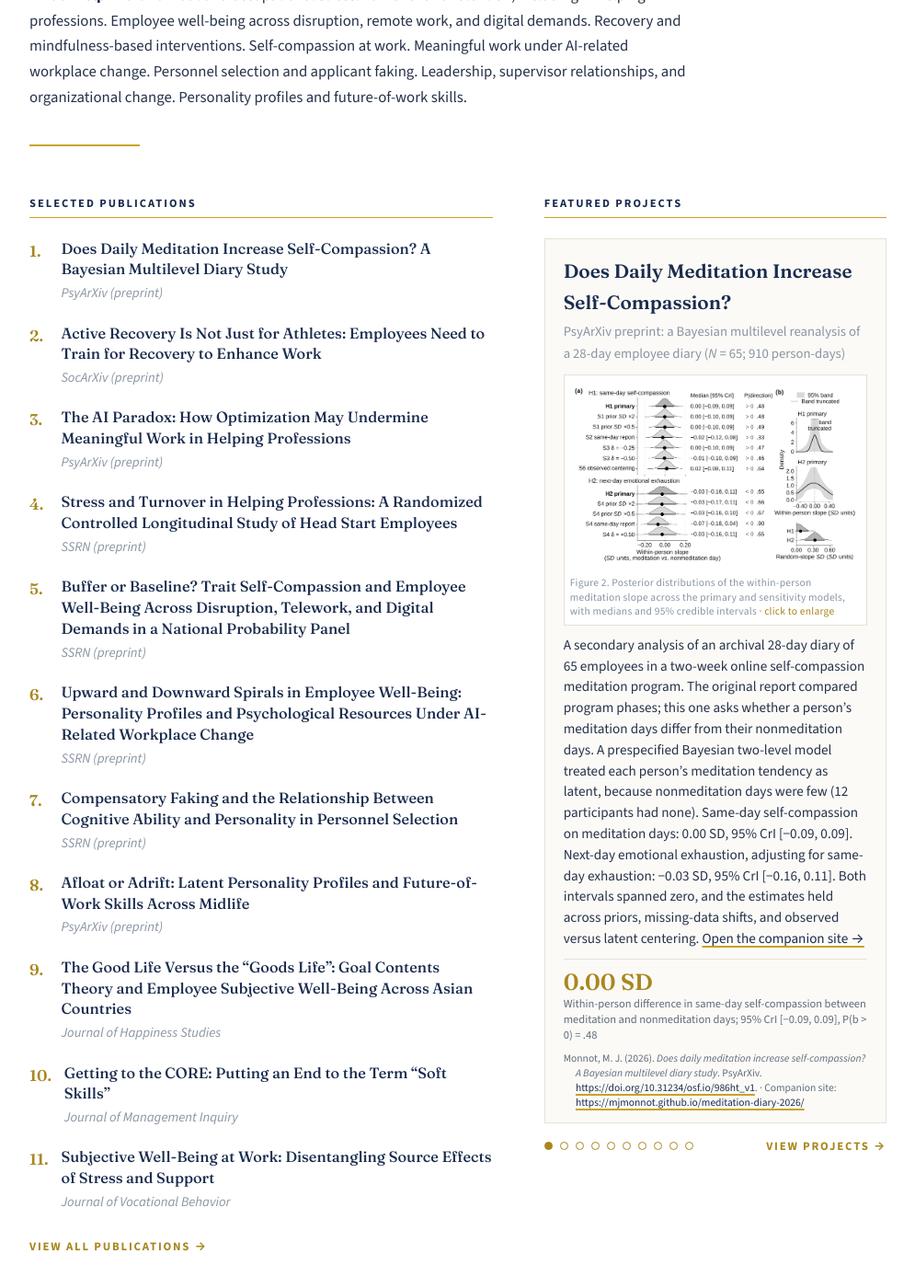
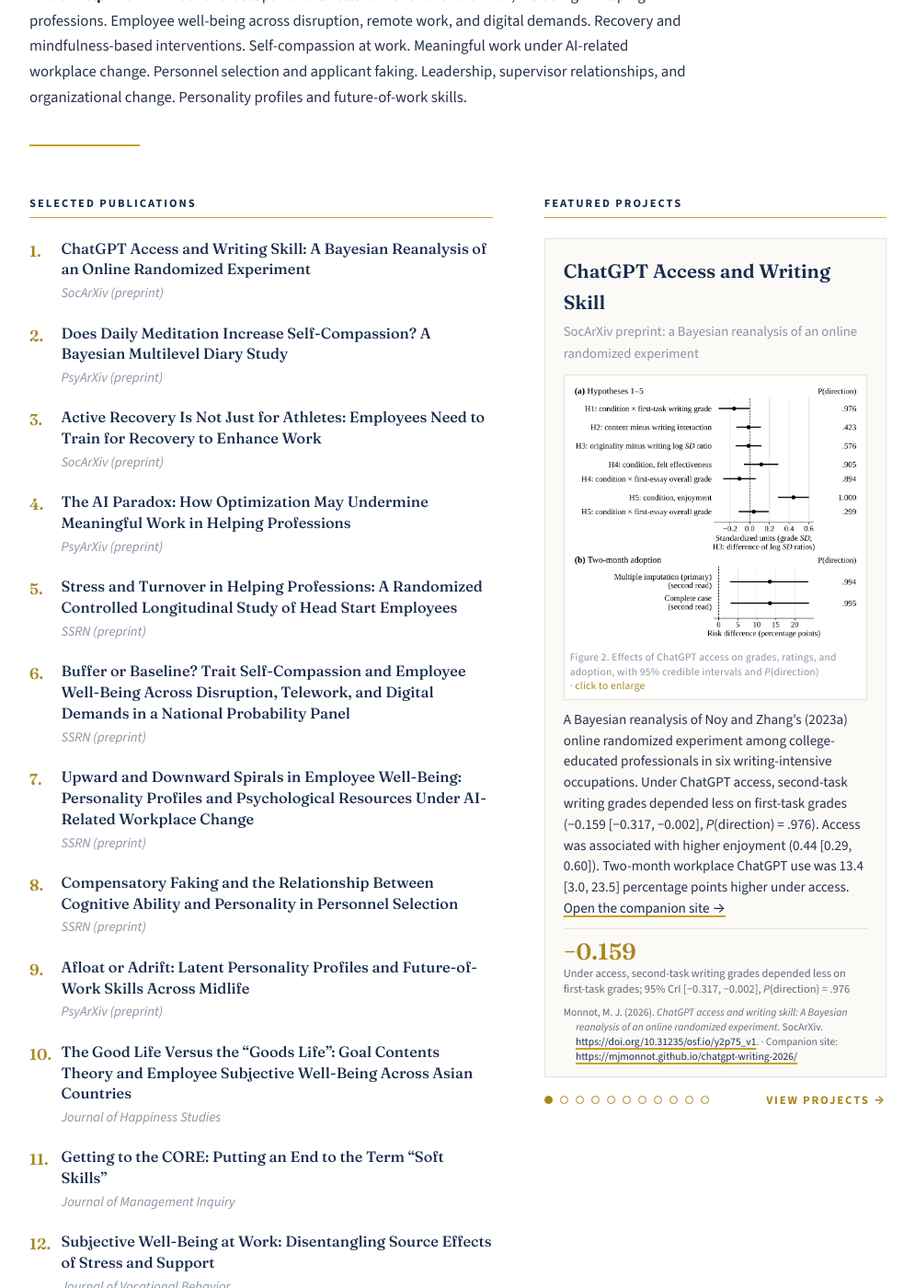
Before and after one commit to mjmonnot/mjmonnot.github.io, a Jekyll site: the page built from index.md, in a window 1280 px wide and 1400 px high, scrolled down 449 px. Shown: the whole window at 92% size, without its empty margins (142-1137 px from the left). Built offline with Jekyll 4.4.1, drawn with Linux system fonts in a browser that asks for light colours.

Commit message:
Add CGW companion page and publication entry (SocArXiv y2p75_v1)
Publish chatgpt-writing-2026 from gated CGW v0.74_sc21c r2 with live DOI
10.31235/osf.io/y2p75_v1. Add publications entry, home feature card, and
projects section. Coach left off (still pending).

```diff
--- /dev/null
+++ b/chatgpt-writing-2026/index.html
@@ -0,0 +1,69 @@
+<!DOCTYPE html>
+<html lang="en">
+<head>
+  <meta charset="utf-8">
+  <meta name="viewport" content="width=device-width, initial-scale=1">
+  <title>ChatGPT Access and Writing Skill: A Bayesian Reanalysis of an Online Randomized Experiment | Matthew J. Monnot</title>
+  <meta name="description" content="Under access, second-task writing grades depended less on first-task grades (−0.159); access was associated with higher enjoyment (0.44); two-month workplace ChatGPT use was 13.4 percentage points higher.">
+  <meta property="og:type" content="website">
+  <meta property="og:url" content="https://mjmonnot.github.io/chatgpt-writing-2026/">
+  <meta property="og:title" content="ChatGPT Access and Writing Skill: A Bayesian Reanalysis of an Online Randomized Experiment">
+  <meta property="og:description" content="Under access, second-task writing grades depended less on first-task grades (−0.159); access was associated with higher enjoyment (0.44); two-month workplace ChatGPT use was 13.4 percentage points higher.">
+  <meta property="og:image" content="https://mjmonnot.github.io/chatgpt-writing-2026/assets/figure2_effects_forest.png">
+  <meta property="og:site_name" content="Matthew J. Monnot">
+  <meta name="twitter:card" content="summary_large_image">
+  <meta name="twitter:title" content="ChatGPT Access and Writing Skill: A Bayesian Reanalysis of an Online Randomized Experiment">
+  <meta name="twitter:description" content="Under access, second-task writing grades depended less on first-task grades (−0.159); access was associated with higher enjoyment (0.44); two-month workplace ChatGPT use was 13.4 percentage points higher.">
+  <meta name="twitter:image" content="https://mjmonnot.github.io/chatgpt-writing-2026/assets/figure2_effects_forest.png">
+  <link rel="preconnect" href="https://fonts.googleapis.com">
+  <link href="https://fonts.googleapis.com/css2?family=Source+Sans+3:ital,wght@0,400;0,650;0,700;1,400&amp;family=Source+Serif+4:ital,wght@0,400;0,600;1,400&amp;display=swap" rel="stylesheet">
+  <link rel="stylesheet" href="assets/bag.css">
+</head>
+<body>
+<header class="hero wrap">
+  <p class="kicker">SocArXiv preprint</p>
+  <h1>ChatGPT Access and Writing Skill: A Bayesian Reanalysis of an Online Randomized Experiment</h1>
+  <ul class="headlines">
+    <li>Under access, second-task writing grades depended less on first-task grades, −0.159 [−0.317, −0.002], with <em>P</em>(direction) = .976.</li>
+    <li>Access was associated with higher enjoyment, 0.44 [0.29, 0.60], with <em>P</em>(direction) = 1.000.</li>
+    <li>Two-month workplace ChatGPT use was 13.4 [3.0, 23.5] percentage points higher under access.</li>
+  </ul>
+  <hr class="rule">
+  <p>Matthew J. Monnot, Vocentive. Contact: matt@vocentive.com.</p>
+</header>
+
+<main class="wrap">
+  <h2>Summary</h2>
+  <p>Generative writing tools are entering professional work, and their effects differ across people. I reanalyze a published online randomized experiment in which college-educated professionals in six writing-intensive occupations completed two incentivized writing tasks, and a randomly assigned half were given access to ChatGPT before the second task (Noy &amp; Zhang, 2023a). I ask whether access weakens the link between first-task and second-task writing grades, whether that weakening is stronger for writing than for content, whether access narrows differences between people more for originality than for writing quality, and how access relates to felt effectiveness and enjoyment on the task. Two-month workplace use of ChatGPT is a secondary outcome.</p>
+  <p>I fit Bayesian regression models with weakly informative priors to the linear and convex incentive conditions. Each estimate is a posterior median with a 95% equal-tailed credible interval and the posterior probability of the predicted direction, <em>P</em>(direction), with no decision cutoffs. Under access, second-task writing grades depended less on first-task grades, −0.159 [−0.317, −0.002], with <em>P</em>(direction) = .976. Access was associated with higher enjoyment, 0.44 [0.29, 0.60], with <em>P</em>(direction) = 1.000. After a disclosed code correction, two-month workplace use of ChatGPT was 13.4 [3.0, 23.5] percentage points higher under access, with <em>P</em>(difference &gt; 0) = .994.</p>
+
+  <h2>Methods</h2>
+  <p>Participants were college-educated professionals recruited on Prolific in marketing, grant writing, consulting, data analysis, human resources, and management. Of the 453 randomized participants (218 with ChatGPT access and 235 in the comparison condition), 359 were in the primary sample (the linear and convex incentive conditions: 172 access, 187 comparison), and 94 were in the exact-time condition. Access condition was assigned after the first task. Graders who were not told the writer’s condition rated each essay on a 1–7 scale for overall quality, writing quality, content quality, and originality.</p>
+  <p>I fit confirmatory analyses with Bayesian multilevel, multivariate, and distributional models in brms. This is a secondary analysis of the original authors’ archival files on the Open Science Framework (<a href="https://doi.org/10.17605/OSF.IO/XD7QW">10.17605/OSF.IO/XD7QW</a>). This reanalysis was not registered. Design label: online randomized experiment.</p>
+
+  <h2>Figures</h2>
+  <figure>
+    <img src="assets/figure1_consort_flow.png" alt="Figure 1: participant flow following CONSORT 2025, from randomization through primary-sample analysis counts." width="3900" height="3000" style="width:100%;height:auto">
+    <figcaption><strong>Figure 1</strong><em> Participant Flow (CONSORT 2025).</em> <em>Note.</em> The flow branches at randomization. Of the 453 randomized participants (218 with ChatGPT access and 235 in the comparison condition), 359 were in the primary sample, the linear and convex incentive conditions (172 access, 187 comparison), and 94 were in the exact-time condition (46 access, 48 comparison), a separate branch that is described but not modeled. From the primary sample, three parallel boxes, not nested in one another, show the participants with each outcome available: writing, content, and originality grades for 353 (167 access, 186 comparison), felt effectiveness and enjoyment for 357 (170 access, 187 comparison), and the two-month adoption item, answered by 289 (139 access, 150 comparison). Below each availability box, an analyzed box gives the participants in each model, those with the outcome and all baseline covariates observed (see Participants): the models for Hypotheses 1 and 2, Hypothesis 3, and Hypotheses 4 and 5, and for adoption the complete-case model (276) and the multiple-imputation model, which uses all 359 participants in the primary sample.</figcaption>
+  </figure>
+  <figure>
+    <img src="assets/figure2_effects_forest.png" alt="Figure 2: forest plot of ChatGPT access effects on grades, ratings, and adoption with 95% credible intervals and P(direction)." width="3900" height="3519" style="width:100%;height:auto">
+    <figcaption><strong>Figure 2</strong><em> Effects of ChatGPT Access on Grades, Ratings, and Adoption.</em> <em>Note.</em> Primary sample (<em>n</em> = 359; the analysis <em>ns</em> for each model are given in Tables 3 and 4 and Figure 1). Values come only from fits that met every convergence and Monte Carlo error criterion in Method; estimates for Hypotheses 1, 2, 4, and 5 are in the standardized units defined in Method, the Hypothesis 3 estimate is a difference of log standard-deviation ratios, and adoption is a risk difference in percentage points from the corrected follow-up analysis (see Appendix, Adoption Analyses Reestimated After a Code Correction). Circles mark posterior medians, horizontal lines mark 95% equal-tailed credible intervals, the dashed vertical line marks zero, and the column at right gives <em>P</em>(direction); an estimand without an estimate is labeled not estimable. <em>P</em>(direction) = posterior probability that the effect is in the predicted direction; CrI = 95% equal-tailed credible interval; <em>SD</em> = standard deviation.</figcaption>
+  </figure>
+
+  <h2>Links</h2>
+  <ul class="clean">
+    <li>Preprint: SocArXiv, <a href="https://doi.org/10.31235/osf.io/y2p75_v1">https://doi.org/10.31235/osf.io/y2p75_v1</a>.</li>
+    <li>DOI: <a href="https://doi.org/10.31235/osf.io/y2p75_v1">10.31235/osf.io/y2p75_v1</a></li>
+    <li>Data (original deposit): <a href="https://doi.org/10.17605/OSF.IO/XD7QW">https://doi.org/10.17605/OSF.IO/XD7QW</a></li>
+  </ul>
+
+  <p class="note">Monnot, M. J. (2026). <em>ChatGPT access and writing skill: A Bayesian reanalysis of an online randomized experiment</em>. SocArXiv. Preprint: SocArXiv, <a href="https://doi.org/10.31235/osf.io/y2p75_v1">https://doi.org/10.31235/osf.io/y2p75_v1</a>.</p>
+</main>
+
+  <p class="tools-used wrap"><strong>Tools used.</strong> R (brms); HTML and CSS.</p>
+<footer class="site"><div class="wrap">
+  Matthew J. Monnot · matt@vocentive.com
+</div></footer>
+</body>
+</html>
--- a/index.md
+++ b/index.md
@@ -17,6 +17,12 @@
     <p class="section-label">Selected Publications</p>
     <hr class="label-rule">
     <ol class="pub-list">
+      <li>
+        <div>
+          <p class="pub-title"><a href="/publications/2026-chatgpt-writing.html">ChatGPT Access and Writing Skill: A Bayesian Reanalysis of an Online Randomized Experiment</a></p>
+          <p class="pub-journal">SocArXiv (preprint)</p>
+        </div>
+      </li>
       <li>
         <div>
           <p class="pub-title"><a href="/publications/2026-meditation-self-compassion-diary.html">Does Daily Meditation Increase Self-Compassion? A Bayesian Multilevel Diary Study</a></p>
@@ -93,6 +99,22 @@
     <div class="feature-carousel" data-feature-carousel data-interval="10000" aria-roledescription="carousel" aria-label="Featured projects">
       <div class="feature-carousel-track">
         <article class="feature-card feature-slide is-active" data-slide="0" aria-hidden="false">
+          <p class="feature-title"><a href="/chatgpt-writing-2026/">ChatGPT Access and Writing Skill</a></p>
+          <p class="feature-sub">SocArXiv preprint: a Bayesian reanalysis of an online randomized experiment</p>
+          <figure class="feature-figure feature-figure--wide">
+            <a class="feature-figure-link" href="{{ "/assets/images/chatgpt-writing-fig2-effects-forest.png" | relative_url }}" data-lightbox aria-label="Enlarge Figure 2: forest plot of ChatGPT access effects">
+              <img src="{{ "/assets/images/chatgpt-writing-fig2-effects-forest.png" | relative_url }}" alt="Figure 2 from the preprint: forest plot of ChatGPT access effects on grades, ratings, and adoption with 95% credible intervals and P(direction)." width="1600" height="1444" loading="lazy">
+            </a>
+            <figcaption>Figure 2. Effects of ChatGPT access on grades, ratings, and adoption, with 95% credible intervals and <em>P</em>(direction) <span class="feature-figure-hint">· click to enlarge</span></figcaption>
+          </figure>
+          <p class="feature-desc">A Bayesian reanalysis of Noy and Zhang&rsquo;s (2023a) online randomized experiment among college-educated professionals in six writing-intensive occupations. Under ChatGPT access, second-task writing grades depended less on first-task grades (&minus;0.159 [&minus;0.317, &minus;0.002], <em>P</em>(direction) = .976). Access was associated with higher enjoyment (0.44 [0.29, 0.60]). Two-month workplace ChatGPT use was 13.4 [3.0, 23.5] percentage points higher under access. <a href="/chatgpt-writing-2026/">Open the companion site &rarr;</a></p>
+          <div class="feature-stat">
+            <span class="stat-value">&minus;0.159</span>
+            <span class="stat-note">Under access, second-task writing grades depended less on first-task grades; 95% CrI [&minus;0.317, &minus;0.002], <em>P</em>(direction) = .976</span>
+          </div>
+          <p class="feature-cite">Monnot, M. J. (2026). <em>ChatGPT access and writing skill: A Bayesian reanalysis of an online randomized experiment</em>. SocArXiv. <a href="https://doi.org/10.31235/osf.io/y2p75_v1">https://doi.org/10.31235/osf.io/y2p75_v1</a>. &middot; Companion site: <a href="https://mjmonnot.github.io/chatgpt-writing-2026/">https://mjmonnot.github.io/chatgpt-writing-2026/</a></p>
+        </article>
+        <article class="feature-card feature-slide" data-slide="1" aria-hidden="true">
           <p class="feature-title"><a href="/meditation-diary-2026/">Does Daily Meditation Increase Self-Compassion?</a></p>
           <p class="feature-sub">PsyArXiv preprint: a Bayesian multilevel reanalysis of a 28-day employee diary (<em>N</em> = 65; 910 person-days)</p>
           <figure class="feature-figure feature-figure--wide">
@@ -108,7 +130,7 @@
           </div>
           <p class="feature-cite">Monnot, M. J. (2026). <em>Does daily meditation increase self-compassion? A Bayesian multilevel diary study</em>. PsyArXiv. <a href="https://doi.org/10.31234/osf.io/986ht_v1">https://doi.org/10.31234/osf.io/986ht_v1</a>. &middot; Companion site: <a href="https://mjmonnot.github.io/meditation-diary-2026/">https://mjmonnot.github.io/meditation-diary-2026/</a></p>
         </article>
-        <article class="feature-card feature-slide" data-slide="1" aria-hidden="true">
+        <article class="feature-card feature-slide" data-slide="2" aria-hidden="true">
           <p class="feature-title"><a href="/recovery-training-2026/">Active Recovery Is Not Just for Athletes</a></p>
           <p class="feature-sub">SocArXiv preprint: a prespecified reanalysis of a randomized recovery-training trial</p>
           <figure class="feature-figure feature-figure--wide">
@@ -124,7 +146,7 @@
           </div>
           <p class="feature-cite">Monnot, M. J. (2026). <em>Active recovery is not just for athletes: Employees need to train for recovery to enhance work</em>. SocArXiv. Preprint: SocArXiv, <a href="https://doi.org/10.31235/osf.io/cz5g4_v1">https://doi.org/10.31235/osf.io/cz5g4_v1</a>. &middot; Companion site: <a href="https://mjmonnot.github.io/recovery-training-2026/">https://mjmonnot.github.io/recovery-training-2026/</a></p>
         </article>
-        <article class="feature-card feature-slide" data-slide="2" aria-hidden="true">
+        <article class="feature-card feature-slide" data-slide="3" aria-hidden="true">
           <p class="feature-title"><a href="/stress-turnover-headstart/">Stress and Turnover in Head Start</a></p>
           <p class="feature-sub">Six-month prediction from an intake survey in a randomized trial (<em>N</em> = 4,054)</p>
           <figure class="feature-figure feature-figure--wide">
@@ -140,7 +162,7 @@
           </div>
           <p class="feature-cite">Monnot, M. J. (2026). <em>Stress and turnover in helping professions: A randomized controlled longitudinal study of Head Start employees</em>. SSRN. <a href="https://doi.org/10.2139/ssrn.7637538">https://doi.org/10.2139/ssrn.7637538</a> &middot; Companion site: <a href="https://mjmonnot.github.io/stress-turnover-headstart/">https://mjmonnot.github.io/stress-turnover-headstart/</a></p>
         </article>
-        <article class="feature-card feature-slide" data-slide="3" aria-hidden="true">
+        <article class="feature-card feature-slide" data-slide="4" aria-hidden="true">
           <p class="feature-title"><a href="/buffer-or-baseline/">Buffer or Baseline?</a></p>
           <p class="feature-sub">Trait self-compassion in the GESIS Panel.pop (employed adults, 2018)</p>
           <figure class="feature-figure feature-figure--wide">
@@ -158,7 +180,7 @@
           <p class="feature-cite">Monnot, M. J. (2026). <em>Buffer or baseline? Trait self-compassion and employee well-being across disruption, telework, and digital demands in a national probability panel</em>. SSRN. <a href="https://doi.org/10.2139/ssrn.7622018">https://doi.org/10.2139/ssrn.7622018</a> &middot; Companion site: <a href="https://mjmonnot.github.io/buffer-or-baseline/">https://mjmonnot.github.io/buffer-or-baseline/</a></p>
         </article>
 
-        <article class="feature-card feature-slide" data-slide="4" aria-hidden="true">
+        <article class="feature-card feature-slide" data-slide="5" aria-hidden="true">
           <p class="feature-title"><a href="/wellbeing-spirals/">Upward and Downward Spirals in Employee Well-Being</a></p>
           <p class="feature-sub">Personality profiles &amp; psychological resources under AI-related change (LISS, 2008&ndash;2025)</p>
           <figure class="feature-figure feature-figure--wide">
@@ -176,7 +198,7 @@
           <p class="feature-cite">Monnot, M. J. (2026). <em>Upward and downward spirals in employee well-being: Personality profiles and psychological resources under AI-related workplace change</em>. SSRN. <a href="https://doi.org/10.2139/ssrn.7617538">https://doi.org/10.2139/ssrn.7617538</a> &middot; Companion site: <a href="https://mjmonnot.github.io/wellbeing-spirals/">https://mjmonnot.github.io/wellbeing-spirals/</a></p>
         </article>
 
-        <article class="feature-card feature-slide" data-slide="5" aria-hidden="true">
+        <article class="feature-card feature-slide" data-slide="6" aria-hidden="true">
           <p class="feature-title"><a href="/lec-2026/">The AI Paradox</a></p>
           <p class="feature-sub">PsyArXiv preprint &amp; SIOP Leading Edge Consortium 2026 digital goody bag</p>
           <figure class="feature-figure feature-figure--wide">
@@ -194,7 +216,7 @@
           <p class="feature-cite">Monnot, M. J., &amp; Thompson, I. (2026). <em>The AI paradox: How optimization may undermine meaningful work in helping professions</em>. PsyArXiv. <a href="https://doi.org/10.31234/osf.io/jzngq_v1">https://doi.org/10.31234/osf.io/jzngq_v1</a> &middot; Companion site: <a href="https://mjmonnot.github.io/lec-2026/">https://mjmonnot.github.io/lec-2026/</a></p>
         </article>
 
-        <article class="feature-card feature-slide" data-slide="6" aria-hidden="true">
+        <article class="feature-card feature-slide" data-slide="7" aria-hidden="true">
           <p class="feature-title">Predicting Personality from Text</p>
           <p class="feature-sub">SIOP 2019 Machine Learning Competition &mdash; post-hoc winning solution</p>
           <figure class="feature-figure">
@@ -210,7 +232,7 @@
           </div>
         </article>
 
-        <article class="feature-card feature-slide" data-slide="7" aria-hidden="true">
+        <article class="feature-card feature-slide" data-slide="8" aria-hidden="true">
           <p class="feature-title"><a href="/afloat-or-adrift/">Afloat or Adrift</a></p>
           <p class="feature-sub">Latent personality profiles &amp; future-of-work skills (MIDUS)</p>
           <figure class="feature-figure">
@@ -227,7 +249,7 @@
           <p class="feature-cite">Monnot, M. J. (2026). <em>Afloat or adrift: A longitudinal study of latent personality profiles and future-of-work skills across midlife</em>. PsyArXiv. <a href="https://doi.org/10.31234/osf.io/9r6hd_v1">https://doi.org/10.31234/osf.io/9r6hd_v1</a> &middot; Companion site: <a href="https://mjmonnot.github.io/afloat-or-adrift/">https://mjmonnot.github.io/afloat-or-adrift/</a></p>
         </article>
 
-        <article class="feature-card feature-slide" data-slide="8" aria-hidden="true">
+        <article class="feature-card feature-slide" data-slide="9" aria-hidden="true">
           <p class="feature-title">Automated Meta-Analytic Coding</p>
           <p class="feature-sub">SIOP 2026 Machine Learning Competition &mdash; team One Hot Key</p>
           <figure class="feature-figure feature-figure--wide">
@@ -243,7 +265,7 @@
           </div>
         </article>
 
-        <article class="feature-card feature-slide" data-slide="9" aria-hidden="true">
+        <article class="feature-card feature-slide" data-slide="10" aria-hidden="true">
           <p class="feature-title"><a href="/faking-costs/">What Faking Costs a Hiring Funnel</a></p>
           <p class="feature-sub">Monte Carlo simulation fit to meta-analytic applicant estimates</p>
           <figure class="feature-figure feature-figure--wide">
@@ -264,16 +286,17 @@
 
       <div class="feature-carousel-footer">
         <div class="feature-dots" role="tablist" aria-label="Choose featured project">
-          <button type="button" class="feature-dot is-active" role="tab" aria-selected="true" aria-label="Show project 1 of 10: Does Daily Meditation Increase Self-Compassion?"></button>
-          <button type="button" class="feature-dot" role="tab" aria-selected="false" aria-label="Show project 2 of 10: Active Recovery Is Not Just for Athletes"></button>
-          <button type="button" class="feature-dot" role="tab" aria-selected="false" aria-label="Show project 3 of 10: Stress and Turnover in Head Start"></button>
-          <button type="button" class="feature-dot" role="tab" aria-selected="false" aria-label="Show project 4 of 10: Buffer or Baseline (GESIS Panel.pop)"></button>
-          <button type="button" class="feature-dot" role="tab" aria-selected="false" aria-label="Show project 5 of 10: Upward and Downward Spirals in Employee Well-Being (LISS)"></button>
-          <button type="button" class="feature-dot" role="tab" aria-selected="false" aria-label="Show project 6 of 10: The AI Paradox (LEC 2026)"></button>
-          <button type="button" class="feature-dot" role="tab" aria-selected="false" aria-label="Show project 7 of 10: Predicting Personality from Text"></button>
-          <button type="button" class="feature-dot" role="tab" aria-selected="false" aria-label="Show project 8 of 10: Afloat or Adrift (MIDUS)"></button>
-          <button type="button" class="feature-dot" role="tab" aria-selected="false" aria-label="Show project 9 of 10: SIOP 2026 Meta-Analytic Coding"></button>
-          <button type="button" class="feature-dot" role="tab" aria-selected="false" aria-label="Show project 10 of 10: What Faking Costs a Hiring Funnel"></button>
+          <button type="button" class="feature-dot is-active" role="tab" aria-selected="true" aria-label="Show project 1 of 11: ChatGPT Access and Writing Skill"></button>
+          <button type="button" class="feature-dot" role="tab" aria-selected="false" aria-label="Show project 2 of 11: Does Daily Meditation Increase Self-Compassion?"></button>
+          <button type="button" class="feature-dot" role="tab" aria-selected="false" aria-label="Show project 3 of 11: Active Recovery Is Not Just for Athletes"></button>
+          <button type="button" class="feature-dot" role="tab" aria-selected="false" aria-label="Show project 4 of 11: Stress and Turnover in Head Start"></button>
+          <button type="button" class="feature-dot" role="tab" aria-selected="false" aria-label="Show project 5 of 11: Buffer or Baseline (GESIS Panel.pop)"></button>
+          <button type="button" class="feature-dot" role="tab" aria-selected="false" aria-label="Show project 6 of 11: Upward and Downward Spirals in Employee Well-Being (LISS)"></button>
+          <button type="button" class="feature-dot" role="tab" aria-selected="false" aria-label="Show project 7 of 11: The AI Paradox (LEC 2026)"></button>
+          <button type="button" class="feature-dot" role="tab" aria-selected="false" aria-label="Show project 8 of 11: Predicting Personality from Text"></button>
+          <button type="button" class="feature-dot" role="tab" aria-selected="false" aria-label="Show project 9 of 11: Afloat or Adrift (MIDUS)"></button>
+          <button type="button" class="feature-dot" role="tab" aria-selected="false" aria-label="Show project 10 of 11: SIOP 2026 Meta-Analytic Coding"></button>
+          <button type="button" class="feature-dot" role="tab" aria-selected="false" aria-label="Show project 11 of 11: What Faking Costs a Hiring Funnel"></button>
         </div>
         <a class="view-all" href="/projects.html">View projects &rarr;</a>
       </div>
```
Also changed, not shown: _data/publications.yml (+8 -0 lines), chatgpt-writing-2026/README.md (added, +6 -0 lines), chatgpt-writing-2026/assets/bag.css (added, +240 -0 lines), projects.md (+20 -1 lines), publications/2026-chatgpt-writing.md (added, +29 -0 lines), assets/images/chatgpt-writing-fig2-effects-forest.png (added), chatgpt-writing-2026/assets/figure1_consort_flow.png (added), chatgpt-writing-2026/assets/figure2_effects_forest.png (added).
